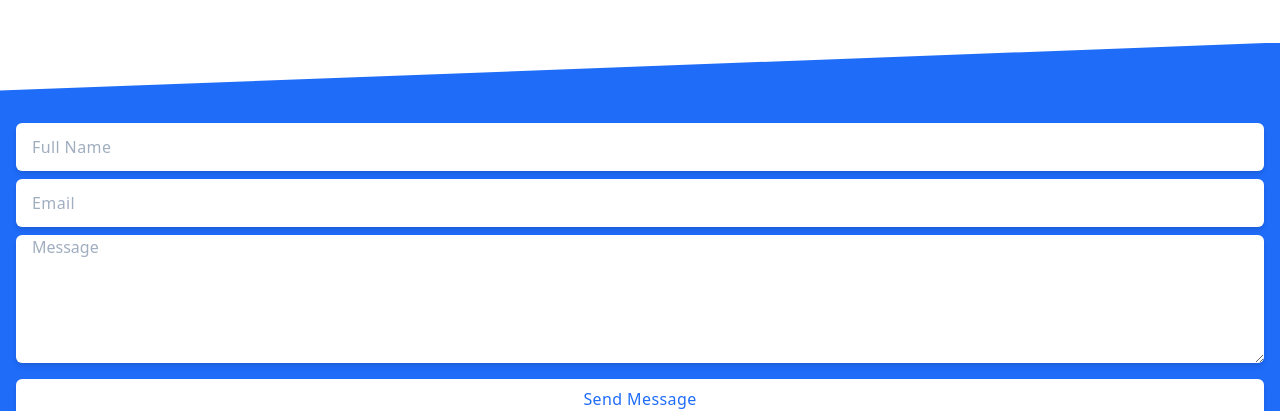
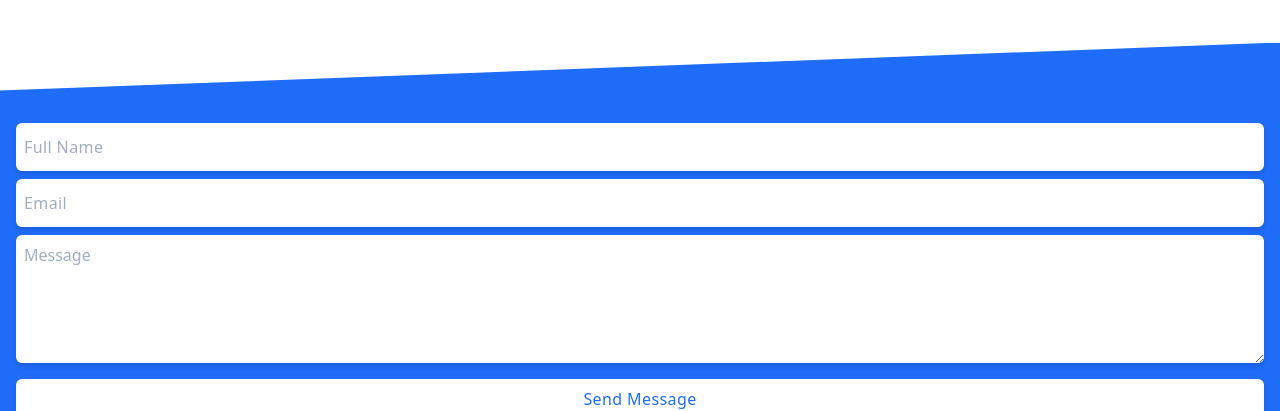
Before and after one commit to gonzalomansilla/Portfolio, a Vue app: page / in a window 1280 px wide. Shown: the part 2960-3371 px from the top of the page. Built offline with nearby package versions, Linux system fonts and the light colour scheme.

Commit message:
style: Paddin de inputs

```diff
--- a/src/components/ui/inputs/TextArea.vue
+++ b/src/components/ui/inputs/TextArea.vue
@@ -1,5 +1,5 @@
 <template>
-  <textarea class="pl-4 w-full h-32 font-normal capitalize rounded-md shadow-md focus:outline-none" :placeholder="placeholder"></textarea>
+  <textarea class="p-2 w-full h-32 font-normal capitalize rounded-md shadow-md focus:outline-none" :placeholder="placeholder"></textarea>
 </template>
 
 <script>
--- a/src/components/ui/inputs/TextBox.vue
+++ b/src/components/ui/inputs/TextBox.vue
@@ -1,5 +1,5 @@
 <template>
-  <input type="text" class="pl-4 w-full h-12 text-base font-normal capitalize rounded-md shadow-md focus:outline-none" :placeholder="placeholder" />
+  <input type="text" class="p-2 w-full h-12 text-base font-normal capitalize rounded-md shadow-md focus:outline-none" :placeholder="placeholder" />
 </template>
 
 <script>
```
